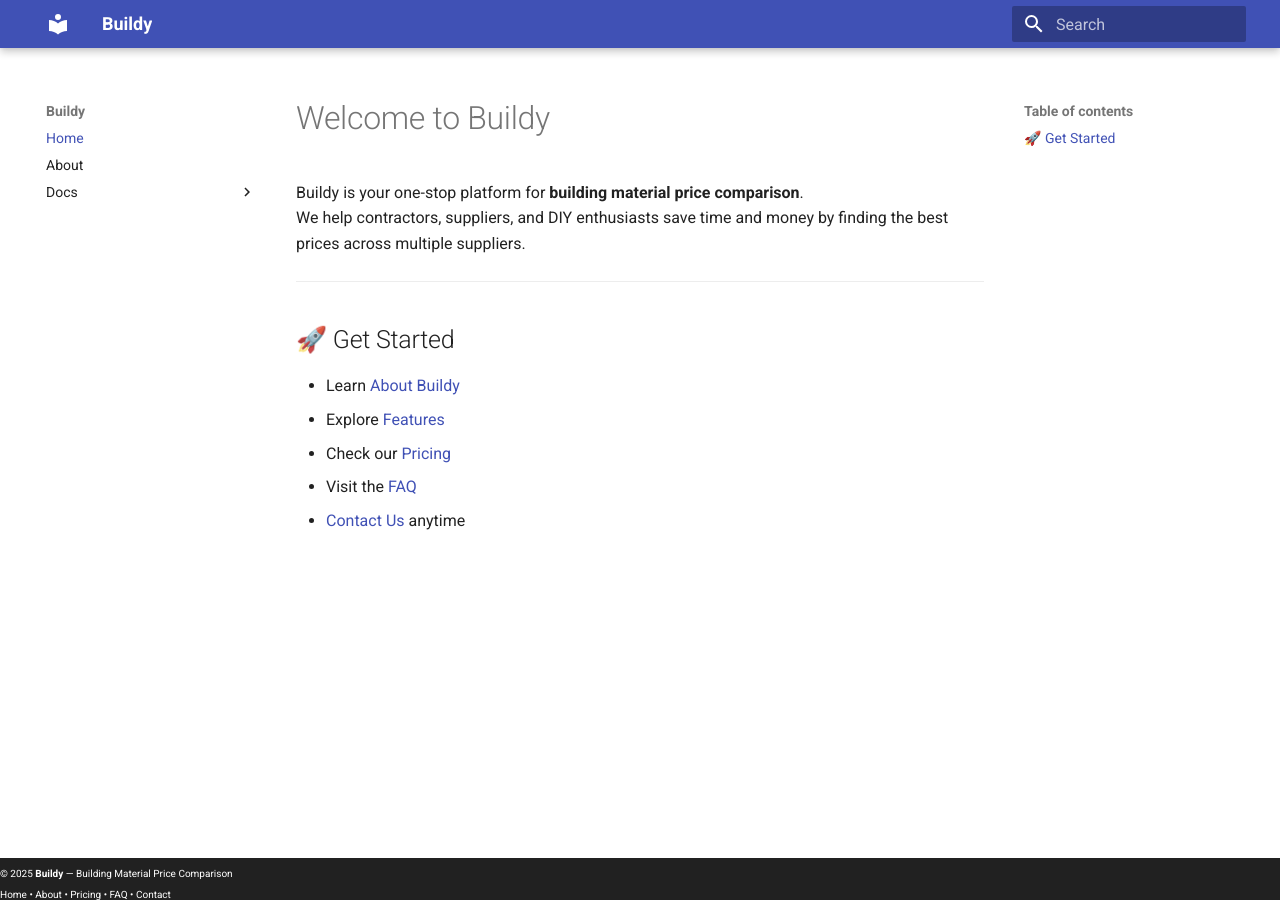
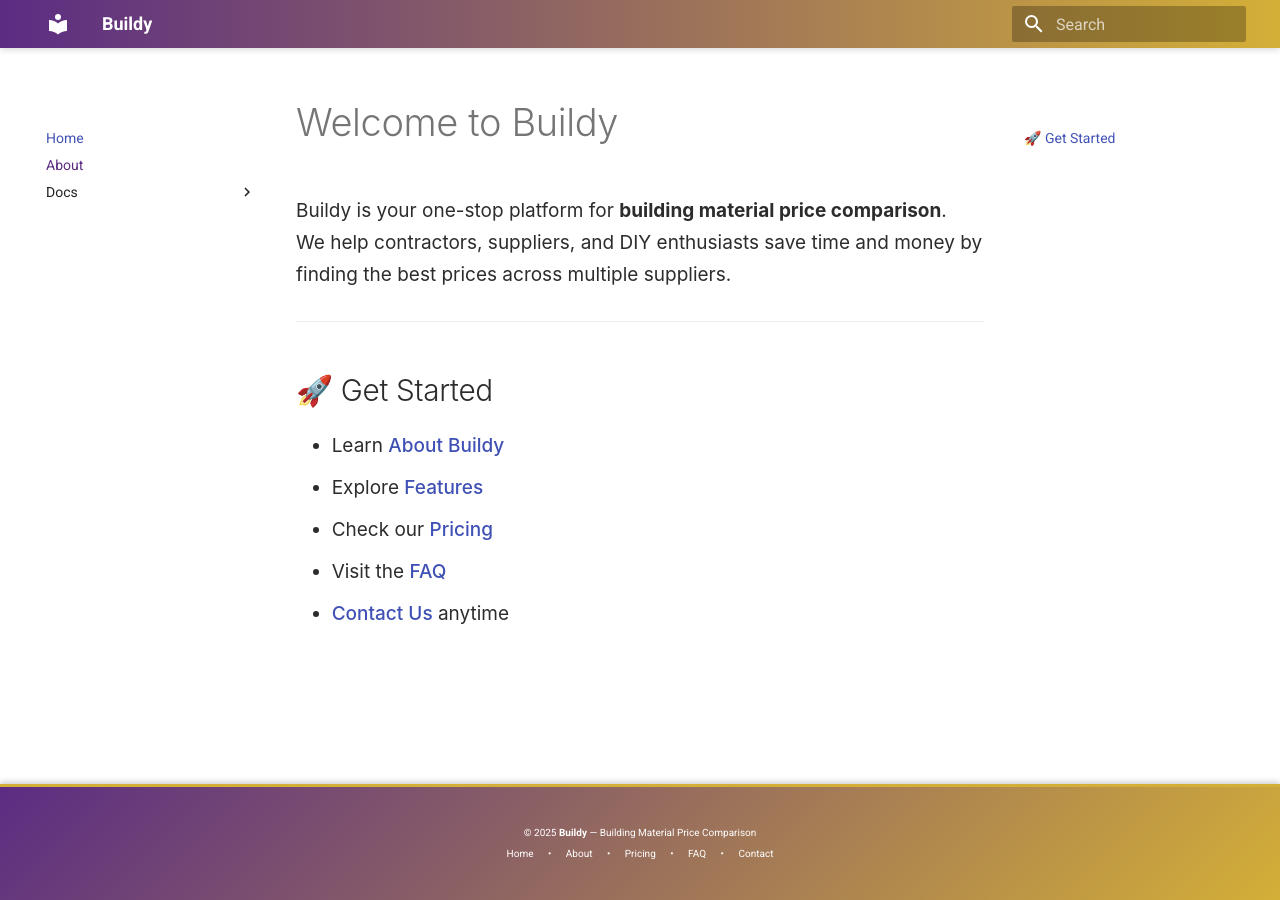
Before and after one commit to Kello54/Buildy, an MkDocs documentation site: the page built from docs/index.md, in a window 1280 px wide. Built offline with MkDocs 1.6.1 and Material for MkDocs 9.7.7, drawn with Linux system fonts in a browser that asks for light colours.

Commit message:
Update extra.css

```diff
--- a/docs/stylesheets/extra.css
+++ b/docs/stylesheets/extra.css
@@ -1,17 +1,150 @@
 /* ===================== */
-/* Admonition Styling    */
+/* Base Typography       */
+/* ===================== */
+.md-typeset {
+  font-family: "Inter", "Segoe UI", Roboto, Helvetica, Arial, sans-serif;
+  line-height: 1.7;
+  font-size: 0.95rem;
+  color: #2c2c2c;
+  animation: fadeIn 0.6s ease-in-out;
+}
+
+/* Fade-in animation */
+@keyframes fadeIn {
+  from { opacity: 0; transform: translateY(10px); }
+  to { opacity: 1; transform: translateY(0); }
+}
+
+/* ===================== */
+/* Header / Navigation   */
+/* ===================== */
+.md-header {
+  background: linear-gradient(90deg, #5b2c83, #d4af37);
+  box-shadow: 0 2px 6px rgba(0, 0, 0, 0.15);
+  animation: slideDown 0.5s ease-in-out;
+}
+
+@keyframes slideDown {
+  from { transform: translateY(-100%); }
+  to { transform: translateY(0); }
+}
+
+.md-nav__title {
+  font-weight: 700;
+  color: #fff !important;
+}
+
+/* ===================== */
+/* Footer                */
+/* ===================== */
+.md-footer {
+  background: linear-gradient(135deg, #5b2c83, #d4af37);
+  color: white;
+  text-align: center;
+  padding: 1.5rem 1rem;
+  border-top: 3px solid #d4af37;
+  box-shadow: 0 -2px 6px rgba(0, 0, 0, 0.2);
+  animation: fadeIn 0.8s ease-in-out;
+}
+
+.md-footer a {
+  color: #fff;
+  margin: 0 12px;
+  text-decoration: none;
+  font-weight: 500;
+  transition: all 0.3s ease;
+}
+
+.md-footer a:hover {
+  color: #ffd966;
+  text-shadow: 0 0 6px rgba(255, 217, 102, 0.8);
+  transform: translateY(-2px);
+}
+
+/* ===================== */
+/* Links                 */
+/* ===================== */
+a {
+  color: #5b2c83;
+  font-weight: 500;
+  transition: all 0.2s ease;
+}
+a:hover {
+  color: #d4af37;
+  text-decoration: underline;
+  transform: scale(1.03);
+}
+
+/* ===================== */
+/* Code Blocks           */
+/* ===================== */
+.md-typeset pre {
+  background: #1e1e1e;
+  color: #e8e8e8;
+  font-family: "Fira Code", monospace;
+  font-size: 0.9rem;
+  border-radius: 6px;
+  padding: 1rem;
+  overflow-x: auto;
+  box-shadow: 0 2px 8px rgba(0, 0, 0, 0.2);
+  transition: transform 0.2s ease;
+}
+.md-typeset pre:hover {
+  transform: scale(1.01);
+}
+.md-typeset code {
+  background: #f4f4f4;
+  color: #d63384;
+  border-radius: 4px;
+  padding: 0.25rem 0.4rem;
+}
+
+/* ===================== */
+/* Tables                */
+/* ===================== */
+.md-typeset table {
+  border-collapse: collapse;
+  margin: 1.5rem 0;
+  width: 100%;
+  border-radius: 6px;
+  overflow: hidden;
+  box-shadow: 0 2px 8px rgba(0, 0, 0, 0.08);
+  animation: fadeIn 0.6s ease-in-out;
+}
+.md-typeset table th {
+  background: #5b2c83;
+  color: white;
+  font-weight: 600;
+  text-align: left;
+  padding: 0.75rem;
+}
+.md-typeset table td {
+  padding: 0.75rem;
+  border-bottom: 1px solid #ddd;
+  transition: background 0.2s ease;
+}
+.md-typeset table tr:hover td {
+  background: #fdf4e3;
+}
+
+/* ===================== */
+/* Admonitions (Cards)   */
 /* ===================== */
 .md-typeset .admonition,
 .md-typeset details {
   border-radius: 8px;
   padding: 1rem 1.2rem 1rem 3rem;
   margin: 1.5em 0;
-  box-shadow: 0 2px 6px rgba(0, 0, 0, 0.08);
   position: relative;
   font-size: 0.95rem;
+  box-shadow: 0 2px 6px rgba(0, 0, 0, 0.08);
+  transition: transform 0.25s ease, box-shadow 0.25s ease;
+  animation: fadeIn 0.7s ease-in-out;
 }
-
-/* Shared icon style */
+.md-typeset .admonition:hover {
+  transform: translateY(-3px);
+  box-shadow: 0 4px 12px rgba(0, 0, 0, 0.15);
+}
 .md-typeset .admonition::before {
   content: "";
   position: absolute;
@@ -19,55 +152,63 @@
   left: 1rem;
   font-size: 1.2rem;
 }
-
-/* Info (ℹ️) */
+/* Info */
 .md-typeset .admonition.info {
   background: #e8f4fd;
   border-left: 5px solid #2196f3;
 }
-.md-typeset .admonition.info::before {
-  content: "ℹ️";
-}
-
-/* Tip (💡) */
+.md-typeset .admonition.info::before { content: "ℹ️"; }
+/* Tip */
 .md-typeset .admonition.tip {
   background: #e8fdf0;
   border-left: 5px solid #2ecc71;
 }
-.md-typeset .admonition.tip::before {
-  content: "💡";
-}
-
-/* Warning (⚠️) */
+.md-typeset .admonition.tip::before { content: "💡"; }
+/* Warning */
 .md-typeset .admonition.warning {
   background: #fff8e1;
   border-left: 5px solid #ff9800;
 }
-.md-typeset .admonition.warning::before {
-  content: "⚠️";
-}
-
-/* Danger (⛔) */
+.md-typeset .admonition.warning::before { content: "⚠️"; }
+/* Danger */
 .md-typeset .admonition.danger {
   background: #fdecea;
   border-left: 5px solid #e74c3c;
 }
-.md-typeset .admonition.danger::before {
-  content: "⛔";
-}
-
-/* Success (✅) */
+.md-typeset .admonition.danger::before { content: "⛔"; }
+/* Success */
 .md-typeset .admonition.success {
   background: #edfdf0;
   border-left: 5px solid #27ae60;
 }
-.md-typeset .admonition.success::before {
-  content: "✅";
-}
-
-/* Title inside admonitions */
+.md-typeset .admonition.success::before { content: "✅"; }
 .md-typeset .admonition-title {
   font-weight: 600;
   margin-bottom: 0.5rem;
   font-size: 1rem;
 }
+
+/* ===================== */
+/* Back to Top Button    */
+/* ===================== */
+#back-to-top {
+  display: none;
+  position: fixed;
+  bottom: 25px;
+  right: 25px;
+  z-index: 999;
+  background: #5b2c83;
+  color: white;
+  border: none;
+  border-radius: 50%;
+  padding: 14px 16px;
+  font-size: 18px;
+  cursor: pointer;
+  box-shadow: 0 4px 10px rgba(0,0,0,0.25);
+  transition: all 0.3s ease;
+}
+#back-to-top:hover {
+  background: #d4af37;
+  color: #2c2c2c;
+  transform: translateY(-3px);
+}
```
